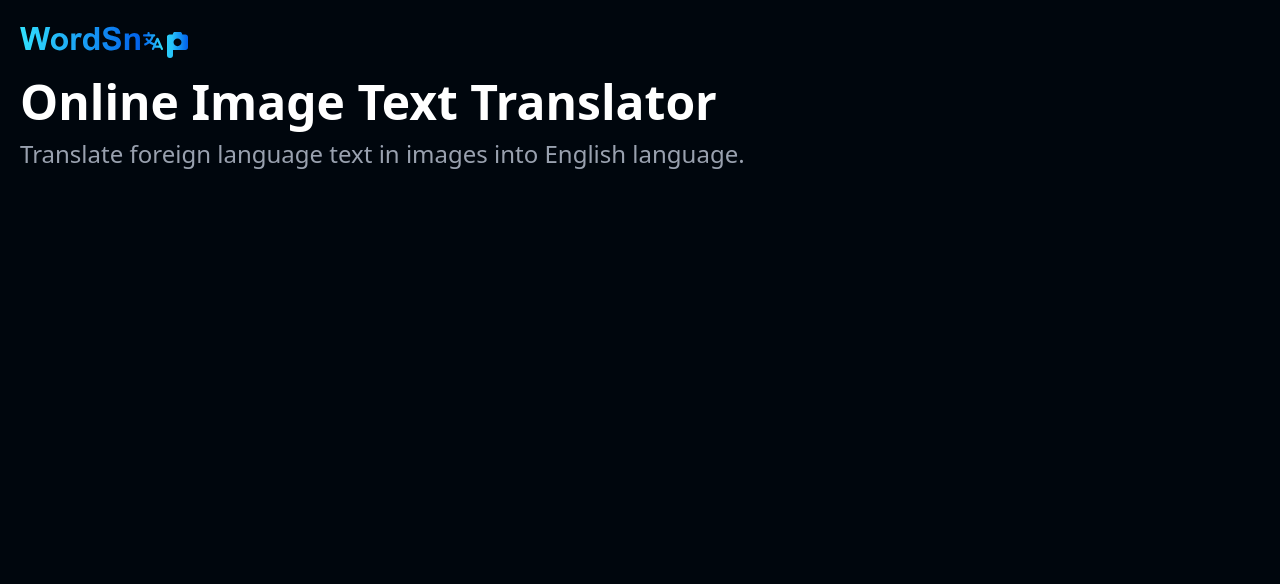
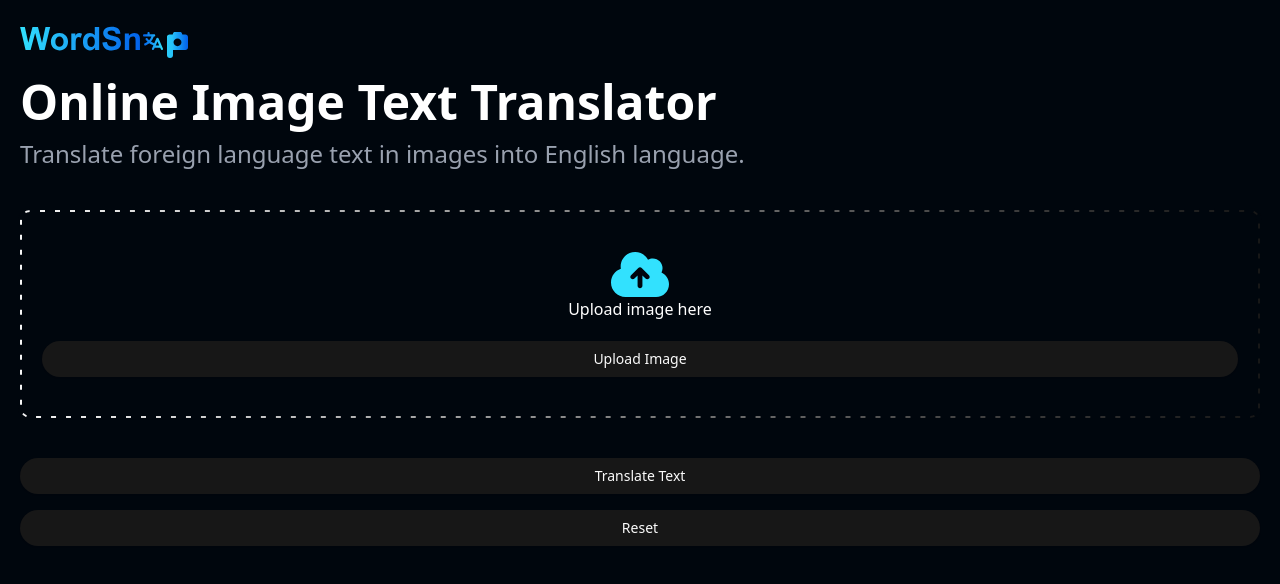
Before and after one commit to wenyngcar/image-text-scanner, a React (Vite) app in the folder frontend/: page / in a window 1280 px wide. Shown: the top 584 px of the page. Built offline with nearby package versions, Linux system fonts and the light colour scheme.

Commit message:
feat: upload image

```diff
--- a/frontend/src/App.tsx
+++ b/frontend/src/App.tsx
@@ -1,10 +1,12 @@
 import Header from "./components/Header"
+import UploadImage from "./components/UploadImage"
 
 function App() {
 
   return (
-    <div className="container p-5">
+    <div className="container p-5 space-y-10">
       <Header />
+      <UploadImage />
     </div>
   )
 }
--- /dev/null
+++ b/frontend/src/components/UploadImage.tsx
@@ -0,0 +1,24 @@
+import uploadIcon from "../assets/icons/upload-primary.svg"
+import { Button } from "./ui/button"
+
+function UploadImage() {
+  return (
+    <>
+      <div className="bg-primary-gradient-reverse rounded-lg h-52 p-0.5 outline-5 -outline-offset-3 outline-dashed outline-primary-bg">
+        <div className="bg-primary-bg rounded-md h-full w-full p-5 flex flex-col justify-center items-center gap-5">
+          <div className="flex flex-col items-center">
+            <img src={uploadIcon} alt="Upload" />
+            <div>Upload image here</div>
+          </div>
+          <Button className="w-full">Upload Image</Button>
+        </div>
+      </div>
+      <div className="flex flex-col space-y-4">
+        <Button>Translate Text</Button>
+        <Button>Reset</Button>
+      </div>
+    </>
+  )
+}
+
+export default UploadImage
```
